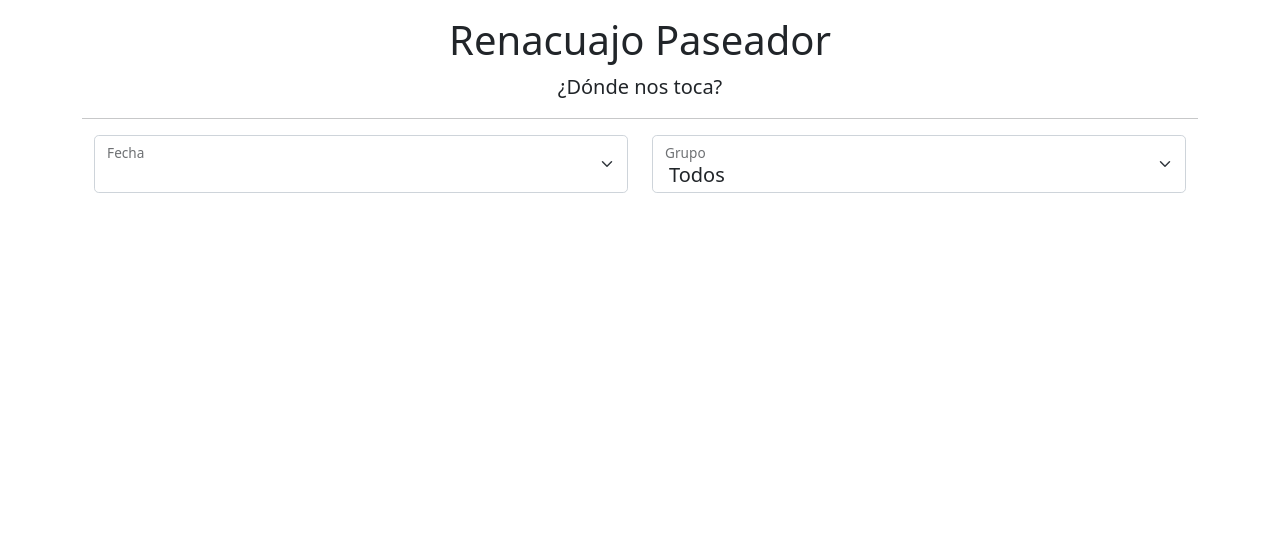
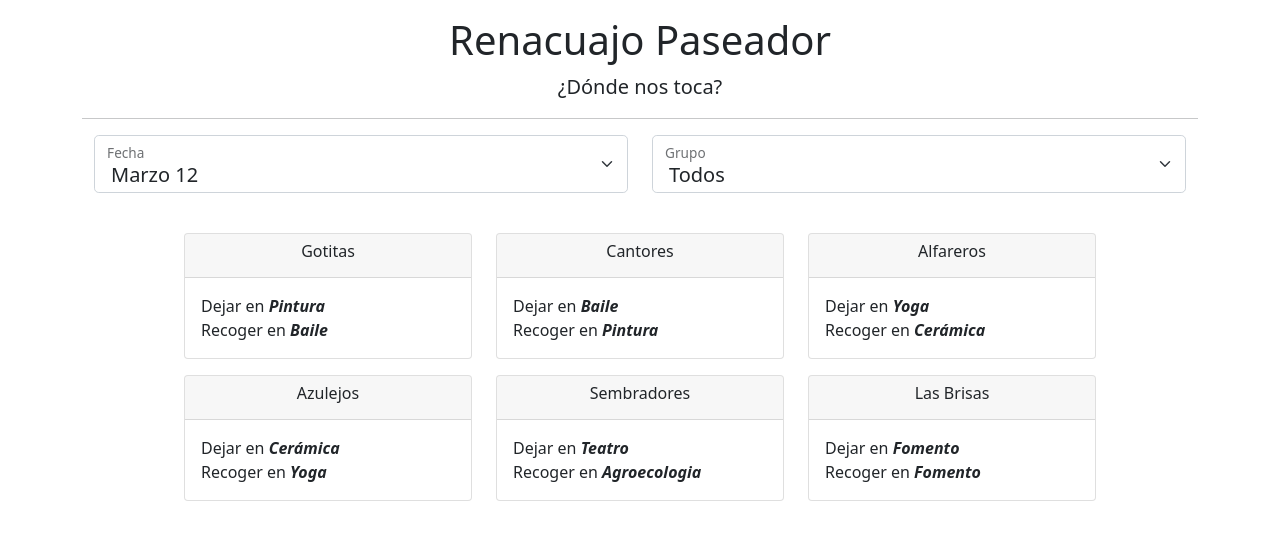
Before and after one commit to dapanas/renacuajo-paseador, a Vue app: page / in a window 1280 px wide. Shown: the top 540 px of the page. Built offline with nearby package versions, Linux system fonts and the light colour scheme.

Commit message:
UI updates. Auto select first date.

```diff
--- a/public/index.html
+++ b/public/index.html
@@ -6,7 +6,7 @@
     <meta name="viewport" content="width=device-width, initial-scale=1">
     <link rel="icon" href="<%= BASE_URL %>favicon.ico">
     <link href="https://cdn.jsdelivr.net/npm/bootstrap@5.1.3/dist/css/bootstrap.min.css" rel="stylesheet" integrity="sha384-1BmE4kWBq78iYhFldvKuhfTAU6auU8tT94WrHftjDbrCEXSU1oBoqyl2QvZ6jIW3" crossorigin="anonymous">
-    <title><%= htmlWebpackPlugin.options.title %></title>
+    <title>Renacuajo Paseador</title>
   </head>
   <body>
   <div class="container">
--- a/src/App.vue
+++ b/src/App.vue
@@ -24,11 +24,10 @@
           <label for="groupSelect" class="form-label">Grupo</label>
         </div>
       </div>
-
-      <section v-if="selectedDate !== ''">
-        <div v-if="selectedGroup === ''" class="container">
-
-          <div v-for="(group, index) in dates[selectedDate]" :key="index" class="card mt-3" style="width: 18rem;">
+    </div>
+    <div v-if="selectedDate !== '' && selectedGroup === ''" class="row justify-content-center mt-4">
+      <div v-for="(group, index) in dates[selectedDate]" :key="index" class="col-auto">
+        <div class="card mt-3" style="width: 18rem;">
           <div class="card-header text-center">
             <h6>{{ groups[index] }}</h6>
           </div>
@@ -38,9 +37,11 @@
           </div>
         </div>
       </div>
+    </div>
 
-        <div v-if="selectedGroup !== ''" class="container mt-3">
-          <div class="card" style="width: 18rem;">
+    <div v-if="selectedDate !== '' && selectedGroup !== ''" class="row justify-content-center mt-4">
+      <div class="col-auto">
+        <div class="card mt-3" style="width: 18rem;">
           <div class="card-header text-center">
             <h6>{{ groups[selectedGroup] }}</h6>
           </div>
@@ -50,7 +51,6 @@
           </div>
         </div>
       </div>
-      </section>
     </div>
   </div>
 </template>
@@ -538,8 +538,14 @@ export default {
   computed: {
     activeDates() {
       return Object.entries(this.datesLabels).filter(d => d[1].date >= new Date())
+    },
+    firstDate() {
+      return this.activeDates[0][0]
+    },
+  },
+  mounted() {
+    this.selectedDate = this.firstDate
   }
-  },
 }
 </script>
 
```
Lines whose indentation alone changed are shown as unchanged.
